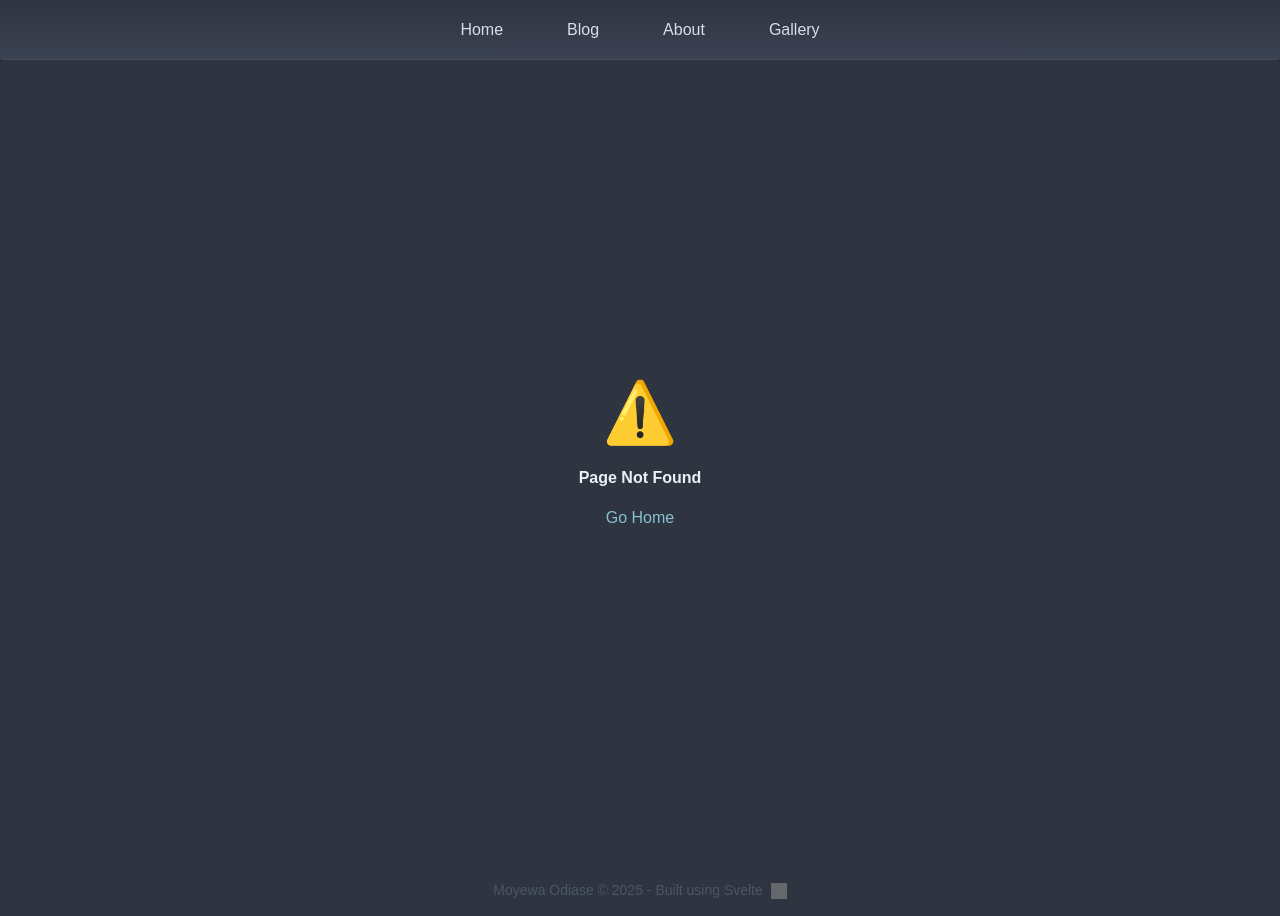
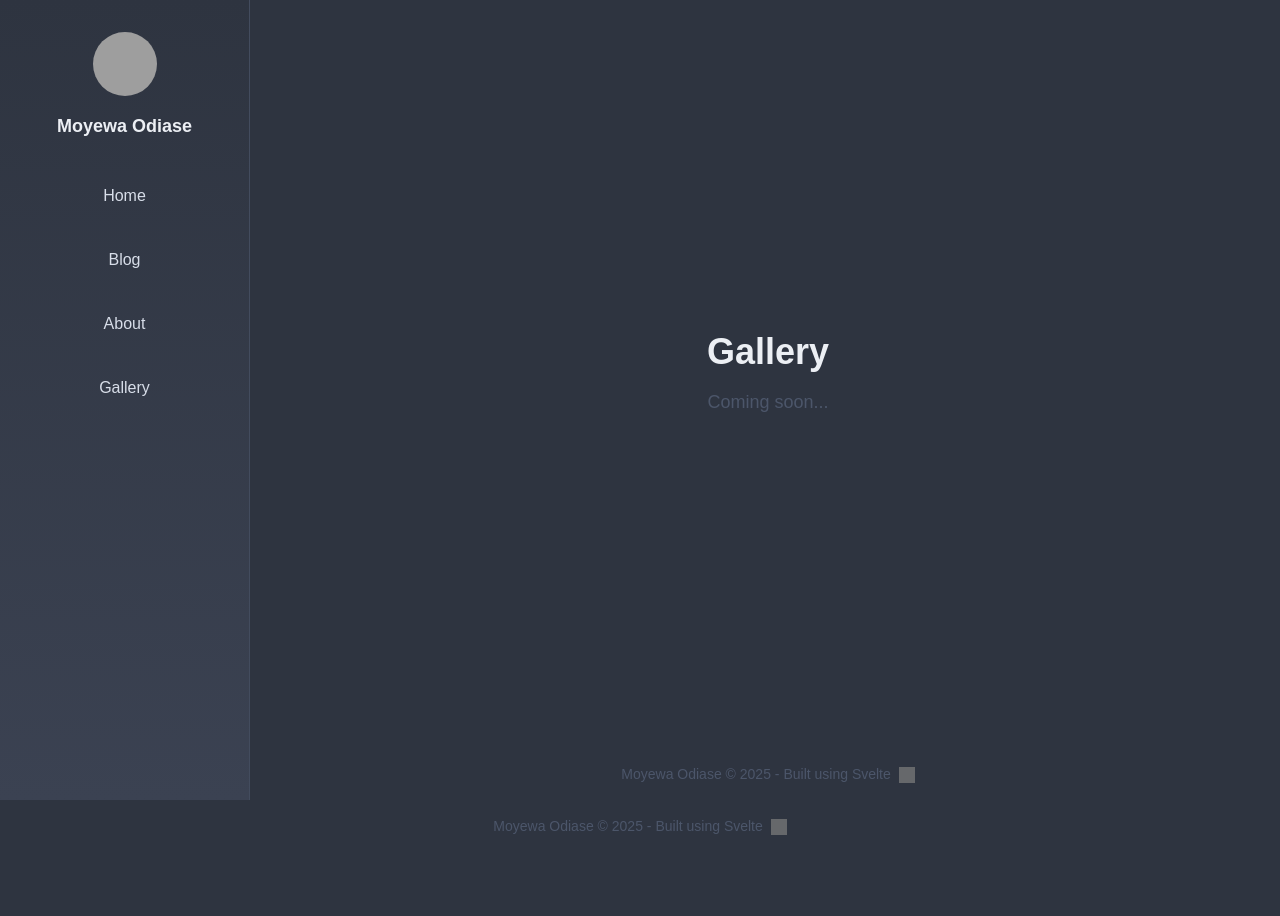
Before and after one commit to modiase/www.modiase.dev, a SvelteKit app: page /gallery in a window 1280 px wide. Before the commit this address had no page. After the commit the page ends 852 px from the top, so only its background shows below. Built offline with nearby package versions, Linux system fonts and the light colour scheme; grey boxes are pictures that could not be loaded; a web font is replaced by a local one.

Commit message:
Update layouts

```diff
--- a/src/app.scss
+++ /dev/null
@@ -1,11 +0,0 @@
-@use './styles/animations';
-@use './styles/base';
-@use './styles/colors' as *;
-@use './styles/mixins' as *;
-@use './styles/typography';
-
-@tailwind base;
-@tailwind components;
-@tailwind utilities;
-
-@import '@fortawesome/fontawesome-free/css/all.min.css';
--- a/src/lib/components/Link.svelte
+++ b/src/lib/components/Link.svelte
@@ -5,7 +5,7 @@
   export let secondary: boolean = false;
 </script>
 
-<a {href} {target} {rel} class="text-secondary" class:secondary {...$$restProps}>
+<a {href} {target} {rel} class:secondary {...$$restProps}>
   <slot />
 </a>
 
--- /dev/null
+++ b/src/lib/components/Sidebar.svelte
@@ -0,0 +1,82 @@
+<script lang="ts">
+  import Link from './Link.svelte';
+  import Hero from './Hero.svelte';
+</script>
+
+<aside class="sidebar">
+  <div class="sidebar-content">
+    <!-- Mini Hero -->
+    <div class="mini-hero">
+      <div class="mini-hero-image">
+        <img
+          src="/assets/images/hero.jpg"
+          alt="Moyewa Odiase"
+          class="w-16 h-16 object-cover rounded-full"
+        />
+      </div>
+      <h2 class="text-lg font-semibold text-center">Moyewa Odiase</h2>
+    </div>
+
+    <!-- Navigation -->
+    <nav class="sidebar-nav">
+      <a href="/" class="sidebar-link">Home</a>
+      <a href="/blog" class="sidebar-link">Blog</a>
+      <a href="/about" class="sidebar-link">About</a>
+      <a href="/gallery" class="sidebar-link">Gallery</a>
+    </nav>
+  </div>
+</aside>
+
+<style>
+  .sidebar {
+    position: fixed;
+    left: 0;
+    top: 0;
+    bottom: 0;
+    width: 250px;
+    background: linear-gradient(to bottom, var(--nord0) 0%, var(--nord1) 100%);
+    border-right: 1px solid var(--nord2);
+    z-index: 1000;
+  }
+
+  .sidebar-content {
+    padding: 2rem 1.5rem;
+    height: 100%;
+    display: flex;
+    flex-direction: column;
+    gap: 2rem;
+  }
+
+  .mini-hero {
+    display: flex;
+    flex-direction: column;
+    align-items: center;
+    gap: 1rem;
+  }
+
+  .mini-hero-image {
+    display: flex;
+    justify-content: center;
+  }
+
+  .sidebar-nav {
+    display: flex;
+    flex-direction: column;
+    gap: 1rem;
+  }
+
+  .sidebar-link {
+    display: block;
+    padding: 0.75rem 1rem;
+    border-radius: 0.5rem;
+    transition: all 0.2s ease;
+    text-align: center;
+    text-decoration: none;
+    color: var(--text-secondary);
+  }
+
+  .sidebar-link:hover {
+    background-color: var(--nord2);
+    color: var(--text-contrast);
+  }
+</style>
--- /dev/null
+++ b/src/routes/(site)/+layout.svelte
@@ -0,0 +1,19 @@
+<script lang="ts">
+  import '$styles/app.scss';
+  import Sidebar from '$lib/components/Sidebar.svelte';
+  import CopyFooter from '$lib/components/CopyFooter.svelte';
+  import { fade } from 'svelte/transition';
+  import { page } from '$app/stores';
+</script>
+
+<div class="bg-bg text-text-primary font-karla flex min-h-screen">
+  <Sidebar />
+  <div class="flex-1 flex flex-col ml-64">
+    {#key $page.url.pathname}
+      <main class="flex-1" in:fade={{ duration: 300 }}>
+        <slot />
+      </main>
+    {/key}
+    <CopyFooter />
+  </div>
+</div>
--- /dev/null
+++ b/src/routes/(site)/about/+page.svelte
@@ -0,0 +1,6 @@
+<div class="flex items-center justify-center min-h-full text-center">
+  <div>
+    <h1 class="text-4xl font-bold mb-4">About</h1>
+    <p class="text-lg text-secondary">Coming soon...</p>
+  </div>
+</div>
--- /dev/null
+++ b/src/routes/(site)/blog/+page.svelte
@@ -0,0 +1,6 @@
+<div class="flex items-center justify-center min-h-full text-center">
+  <div>
+    <h1 class="text-4xl font-bold mb-4">Blog</h1>
+    <p class="text-lg text-secondary">Coming soon...</p>
+  </div>
+</div>
--- /dev/null
+++ b/src/routes/(site)/gallery/+page.svelte
@@ -0,0 +1,6 @@
+<div class="flex items-center justify-center min-h-full text-center">
+  <div>
+    <h1 class="text-4xl font-bold mb-4">Gallery</h1>
+    <p class="text-lg text-secondary">Coming soon...</p>
+  </div>
+</div>
--- a/src/routes/+layout.svelte
+++ b/src/routes/+layout.svelte
@@ -1,13 +1,9 @@
 <script lang="ts">
-  import '../app.scss';
-  import Header from '$lib/components/Header.svelte';
+  import '$styles/app.scss';
   import CopyFooter from '$lib/components/CopyFooter.svelte';
 </script>
 
 <div class="bg-bg text-text-primary font-karla flex flex-col min-h-screen">
-  <Header />
-  <div class="pt-16 flex-1 flex flex-col">
-    <slot />
-    <CopyFooter />
-  </div>
+  <slot />
+  <CopyFooter />
 </div>
--- a/src/routes/+page.svelte
+++ b/src/routes/+page.svelte
@@ -1,9 +1,14 @@
 <script lang="ts">
   import Hero from '$lib/components/Hero.svelte';
+  import Header from '$lib/components/Header.svelte';
+  import { fade } from 'svelte/transition';
 </script>
 
-<main class="relative flex-1">
-  <div class="absolute top-[38.2%] left-1/2 transform -translate-x-1/2 -translate-y-1/2">
-    <Hero />
-  </div>
-</main>
+<div class="pt-16 flex-1 flex flex-col" in:fade={{ duration: 700 }}>
+  <Header />
+  <main class="relative flex-1">
+    <div class="absolute top-[38.2%] left-1/2 transform -translate-x-1/2 -translate-y-1/2">
+      <Hero />
+    </div>
+  </main>
+</div>
--- /dev/null
+++ b/src/styles/app.scss
@@ -0,0 +1,11 @@
+@use './animations';
+@use './base';
+@use './colors' as *;
+@use './mixins' as *;
+@use './typography';
+
+@tailwind base;
+@tailwind components;
+@tailwind utilities;
+
+@import '@fortawesome/fontawesome-free/css/all.min.css';
--- a/vite.config.js
+++ b/vite.config.js
@@ -1,8 +1,14 @@
 import { sveltekit } from '@sveltejs/kit/vite';
 import { defineConfig } from 'vite';
+import path from 'path';
 
 export default defineConfig({
   plugins: [sveltekit()],
+  resolve: {
+    alias: {
+      $styles: path.resolve('./src/styles'),
+    },
+  },
   css: {
     preprocessorOptions: {
       scss: {
```
